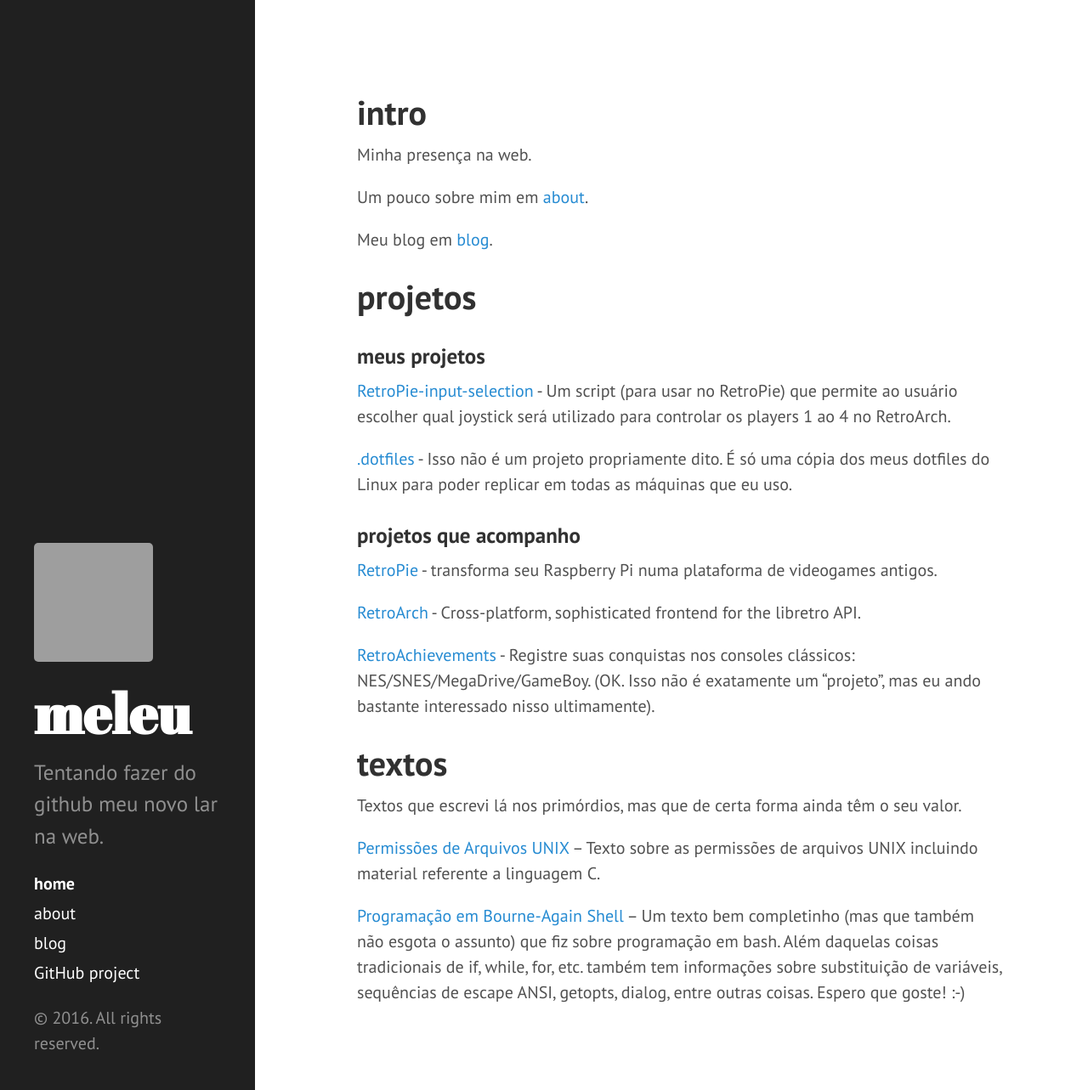
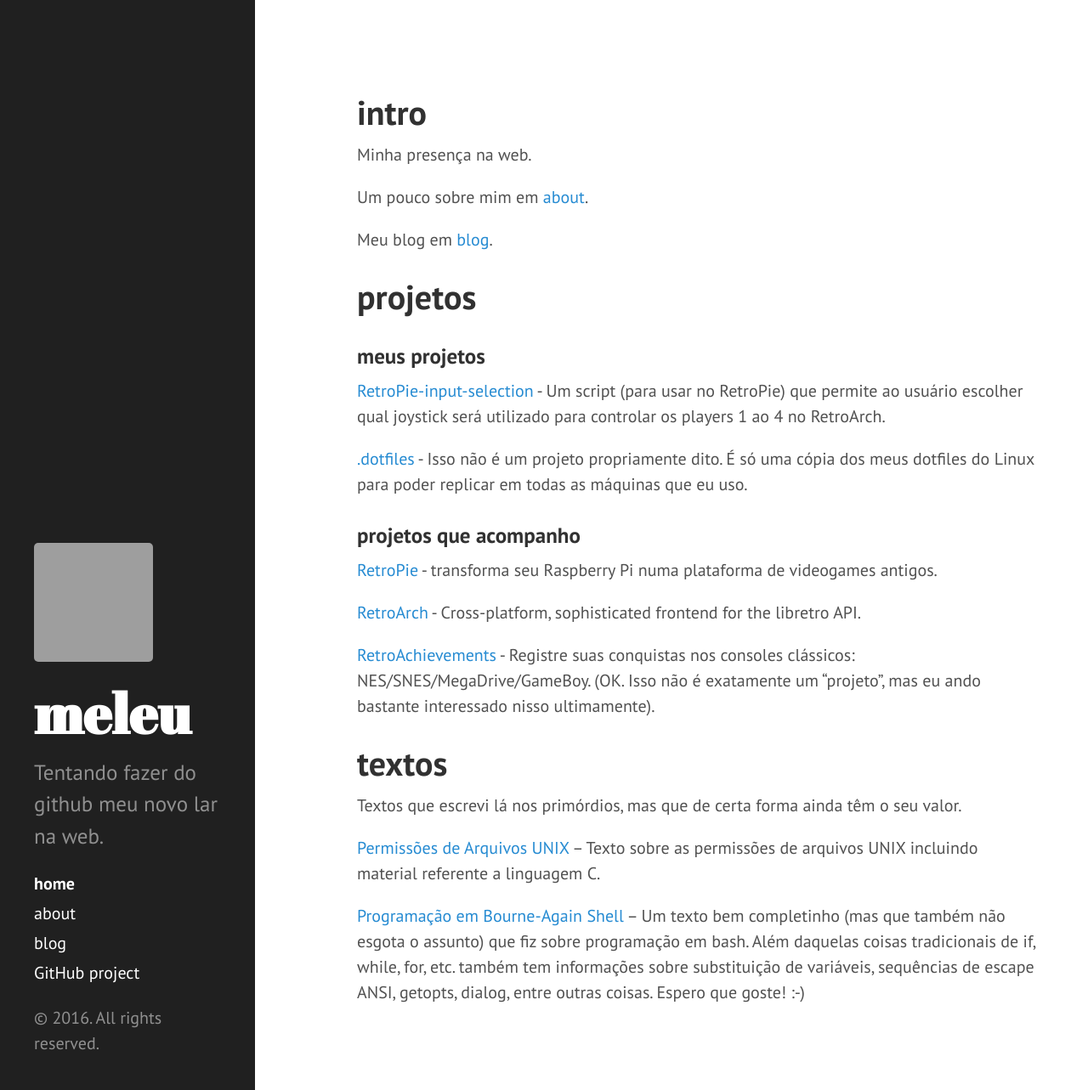
Before and after one commit to meleu/meleu.github.io, a Jekyll site: the page built from index.md, in a window 1280 px wide and 1283 px high. Shown: the whole window at 85% size. Built offline with Jekyll 4.4.1, drawn with Linux system fonts in a browser that asks for light colours; grey boxes are pictures that could not be loaded.

Commit message:
Update hyde.css

```diff
--- a/stylesheets/hyde.css
+++ b/stylesheets/hyde.css
@@ -133,7 +133,7 @@ a.sidebar-nav-item:focus {
     margin-left: 20rem;
     margin-right: 2rem;
     */
-    max-width: 40rem;
+    max-width: 42rem;
     margin-left: 18rem;
     margin-right: 2rem;
   }
```
